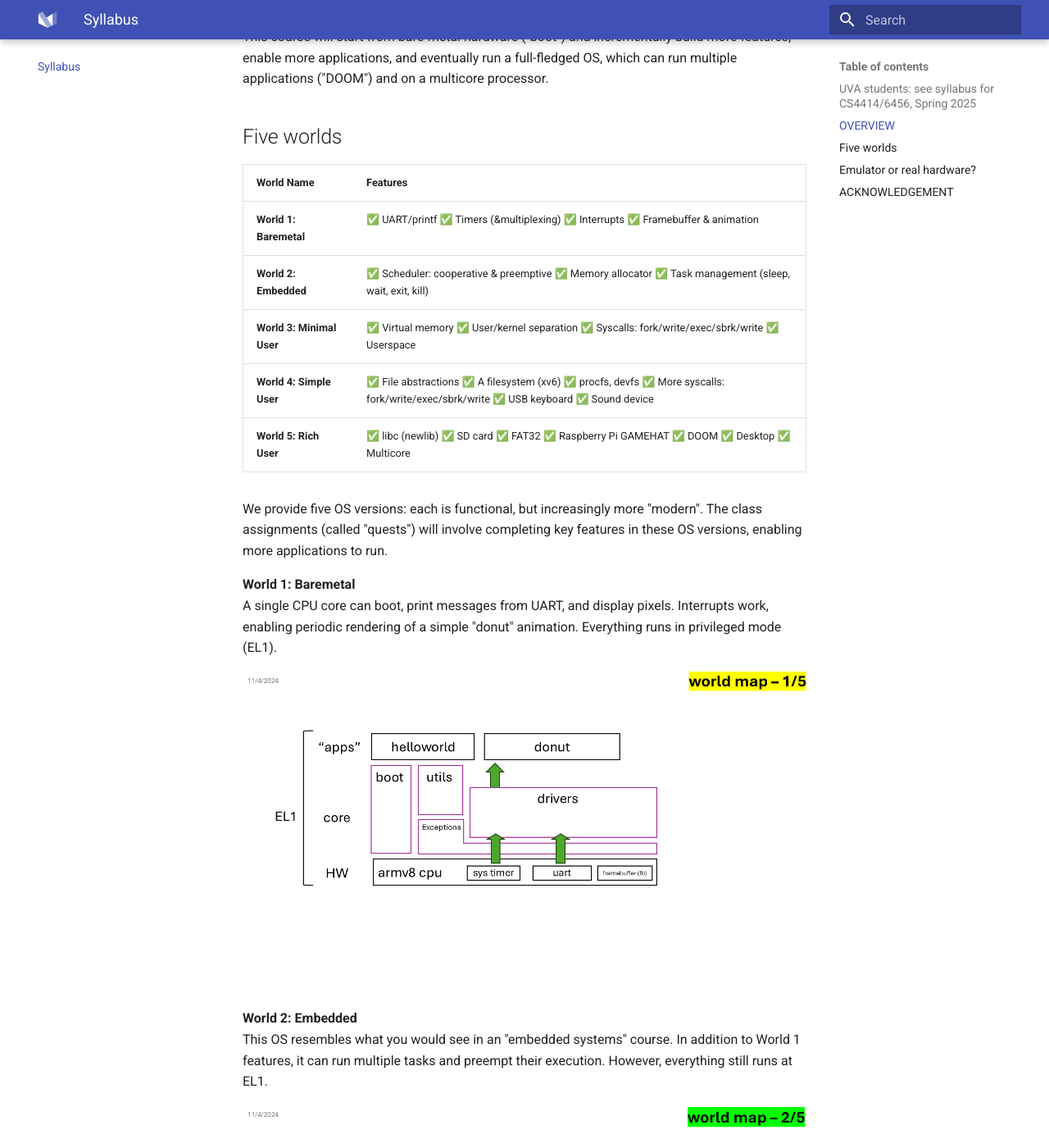
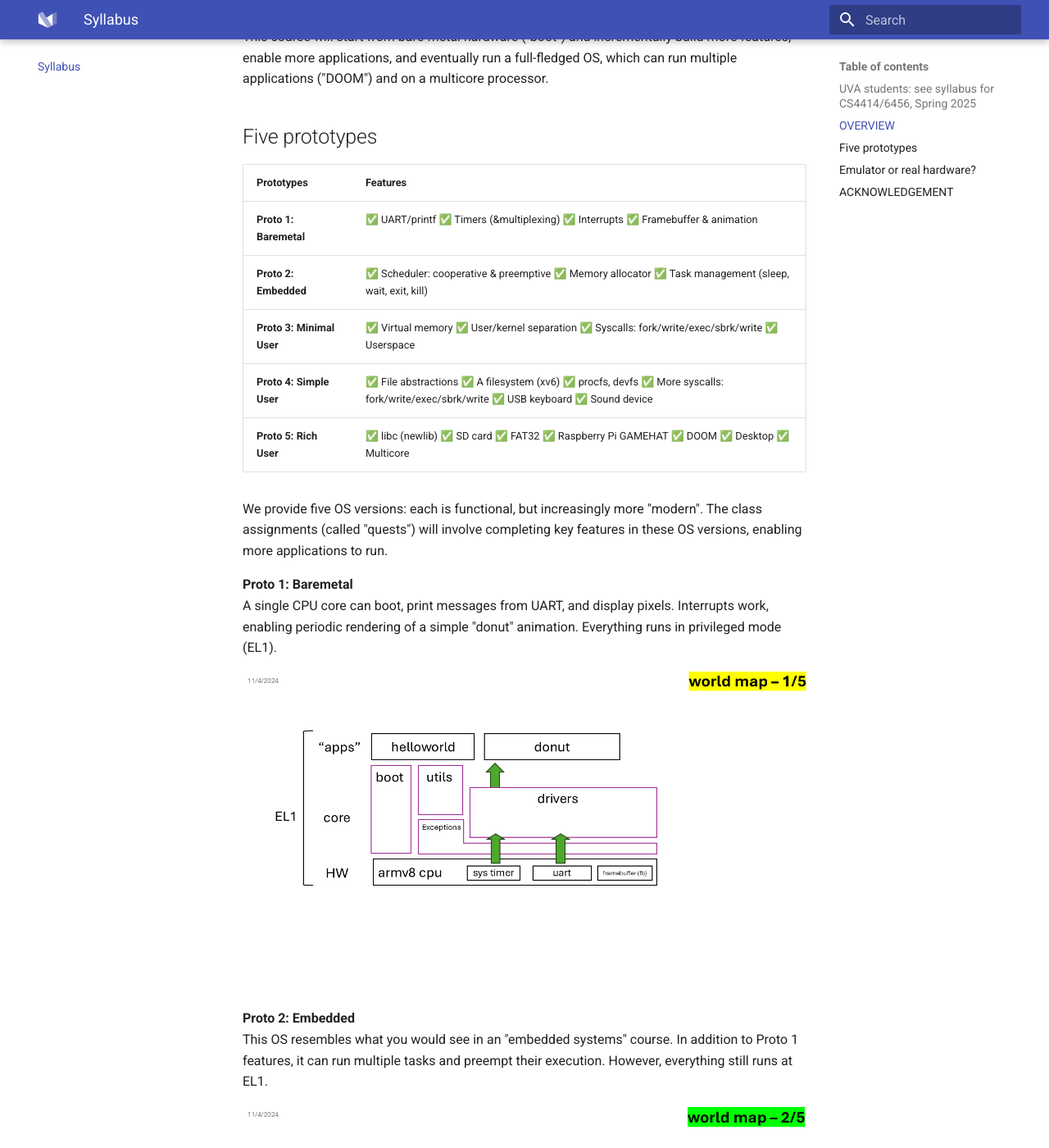
Before and after one commit to fxlin/uva-os-main, an MkDocs documentation site: the page built from docs/README.md, in a window 1280 px wide and 1400 px high, scrolled down 919 px. Shown: the whole window at 82% size. Built offline with MkDocs 1.6.1 and Material for MkDocs 9.7.7, drawn with Linux system fonts in a browser that asks for light colours; some of the changed text lies outside the part shown.

Commit message:
Update README.md

```diff
--- a/docs/README.md
+++ b/docs/README.md
@@ -19,19 +19,19 @@
 
 This course will start from bare-metal hardware ("boot") and incrementally build more features, enable more applications, and eventually run a full-fledged OS, which can run multiple applications ("DOOM") and on a multicore processor.
 
-## Five worlds
+## Five prototypes
 
-| World Name       | Features                                                                 |
+| Prototypes       | Features                                                                 |
 |------------------|--------------------------------------------------------------------------|
-| **World 1: Baremetal** | ✅ UART/printf ✅ Timers (&multiplexing) ✅ Interrupts ✅ Framebuffer & animation |
-| **World 2: Embedded**  | ✅ Scheduler: cooperative & preemptive ✅ Memory allocator ✅ Task management (sleep, wait, exit, kill) |
-| **World 3: Minimal User** | ✅ Virtual memory ✅ User/kernel separation ✅ Syscalls: fork/write/exec/sbrk/write ✅ Userspace |
-| **World 4: Simple User**  | ✅ File abstractions ✅ A filesystem (xv6) ✅ procfs, devfs ✅ More syscalls: fork/write/exec/sbrk/write ✅ USB keyboard ✅ Sound device |
-| **World 5: Rich User**    | ✅ libc (newlib) ✅ SD card ✅ FAT32 ✅ Raspberry Pi GAMEHAT ✅ DOOM ✅ Desktop ✅ Multicore |
+| **Proto 1: Baremetal** | ✅ UART/printf ✅ Timers (&multiplexing) ✅ Interrupts ✅ Framebuffer & animation |
+| **Proto 2: Embedded**  | ✅ Scheduler: cooperative & preemptive ✅ Memory allocator ✅ Task management (sleep, wait, exit, kill) |
+| **Proto 3: Minimal User** | ✅ Virtual memory ✅ User/kernel separation ✅ Syscalls: fork/write/exec/sbrk/write ✅ Userspace |
+| **Proto 4: Simple User**  | ✅ File abstractions ✅ A filesystem (xv6) ✅ procfs, devfs ✅ More syscalls: fork/write/exec/sbrk/write ✅ USB keyboard ✅ Sound device |
+| **Proto 5: Rich User**    | ✅ libc (newlib) ✅ SD card ✅ FAT32 ✅ Raspberry Pi GAMEHAT ✅ DOOM ✅ Desktop ✅ Multicore |
 
 We provide five OS versions: each is functional, but increasingly more "modern". The class assignments (called "quests") will involve completing key features in these OS versions, enabling more applications to run.
 
-**World 1: Baremetal**
+**Proto 1: Baremetal**
     A single CPU core can boot, print messages from UART, and display pixels. Interrupts work, enabling periodic rendering of a simple "donut" animation. Everything runs in privileged mode (EL1).
 
 <!-- ✅ UART/printf ✅ Timers (&multiplexing) ✅ Interrupts ✅ Framebuffer & animation -->
@@ -40,8 +40,8 @@
 
 ![alt text](Slide1.PNG)
 
-**World 2: Embedded**
-    This OS resembles what you would see in an "embedded systems" course. In addition to World 1 features, it can run multiple tasks and preempt their execution. However, everything still runs at EL1.
+**Proto 2: Embedded**
+    This OS resembles what you would see in an "embedded systems" course. In addition to Proto 1 features, it can run multiple tasks and preempt their execution. However, everything still runs at EL1.
 
 <!-- ✅ Scheduler: cooperative & preemptive
 ✅ Memory allocator (simple)
@@ -49,7 +49,7 @@
 
 ![alt text](Slide3.PNG)
 
-**World 3: Minimal User**
+**Proto 3: Minimal User**
     This OS introduces virtual memory and user/kernel separation. It provides syscalls and can run one or multiple "Mario" applications concurrently in userspace.
 
 <!-- ✅ Virtual memory
@@ -59,7 +59,7 @@
 
 ![alt text](Slide5.PNG)
 
-**World 4: Simple User**
+**Proto 4: Simple User**
     The OS now includes file abstraction and file systems. Userspace is built independently of the kernel and executed via `exec()`. The OS implements more I/O drivers, notably USB keyboard and sound device, exposing them via `/proc` and `/dev` to userspace. Userspace comprises a simplified libc and applications including Mario, slider, shell, and a sound tester.
 
 <!-- ✅ File abstractions
@@ -72,7 +72,7 @@
 
 ![alt text](Slide7.PNG)
 
-**World 5: Rich User**
+**Proto 5: Rich User**
     The OS now boots on multicore (four in rpi3). It includes a FAT32 filesystem and an SD driver, allowing file exchange with PC or Mac. It also includes a "SurfaceFlinger," allowing multiple apps to render on the screen and dispatching input events to the correct app. Userspace is more complete, including a full libc, as well as DOOM (a 3D game), a music player, and a blockchain miner.
 <!--
 ✅ libc (newlib)
@@ -89,7 +89,7 @@
 ![alt text](Slide9.PNG)
 
 
-World 5 demo (with sound):
+Proto 5 demo (with sound):
 
 https://github.com/user-attachments/assets/6cf05a8e-84f1-4d20-8b01-3e8bcade7cd1
 
```
Also changed, not shown: other parts of docs/README.md (+5 -5 lines).
